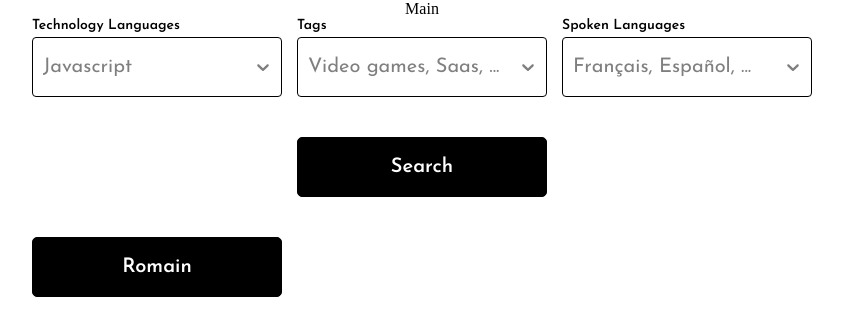
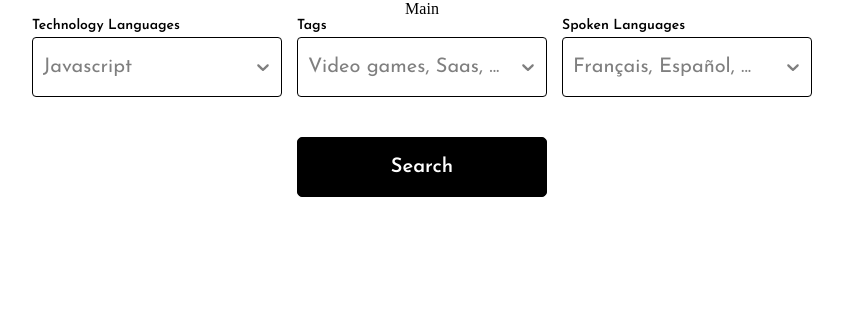
Before and after one commit to Adil-bh/Cas-Pratique, a React (Vite) app in the folder open-source-projects-search/: page / in a window 1280 px wide. Shown: the top 336 px of the page, without its empty margins (218-1061 px from the left). Built offline with nearby package versions, Linux system fonts and the light colour scheme.

Commit message:
✨ F03 : SEARCHFORM > Create SearchForm handleSubmit and pass to Button props.

```diff
--- a/open-source-projects-search/src/components/SearchForm.tsx
+++ b/open-source-projects-search/src/components/SearchForm.tsx
@@ -3,6 +3,10 @@ import { InputSelect } from "./ui/InputSelect"
 import { Button } from "./ui/Button"
 
 export const SearchForm = () => {
+    const handleSubmit = () => {
+        console.log("Done")
+    }
+
     const technoConfig = {
         label: "Technology Languages",
         placeholder: "Javascript",
@@ -32,8 +36,9 @@ export const SearchForm = () => {
         ]
     }
 
+    /**Affichage */
     return (
-        <SearchFormStyled action="">
+        <SearchFormStyled>
             <div className="inputs-container">
                 <InputSelect
                     label={technoConfig.label}
@@ -52,10 +57,7 @@ export const SearchForm = () => {
                 />
             </div>
             <div className="button-container">
-                <Button label={"Search"} />
-            </div>
-            <div>
-                <Button label={"Romain"} />
+                <Button label={"Search"} onClick={handleSubmit} />
             </div>
         </SearchFormStyled>
     )
--- a/open-source-projects-search/src/components/ui/Button.tsx
+++ b/open-source-projects-search/src/components/ui/Button.tsx
@@ -1,8 +1,8 @@
 import styled from "styled-components"
 
-export const Button = ({ label }) => {
+export const Button = ({ label, onClick }) => {
     return (
-        <ButtonStyled>{label}</ButtonStyled>
+        <ButtonStyled onClick={onClick}>{label}</ButtonStyled>
     )
 }
 
```
